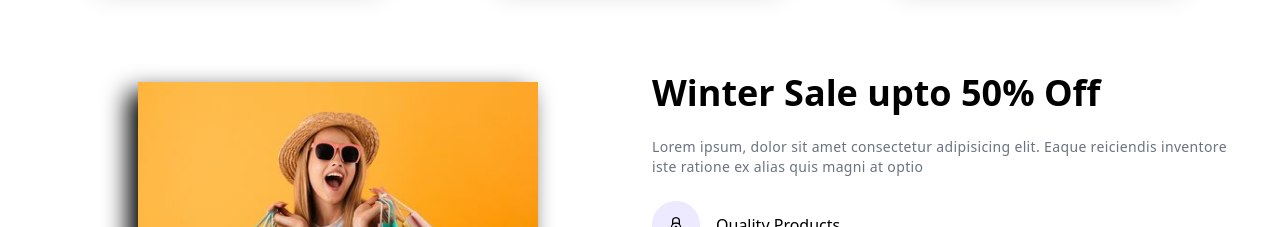
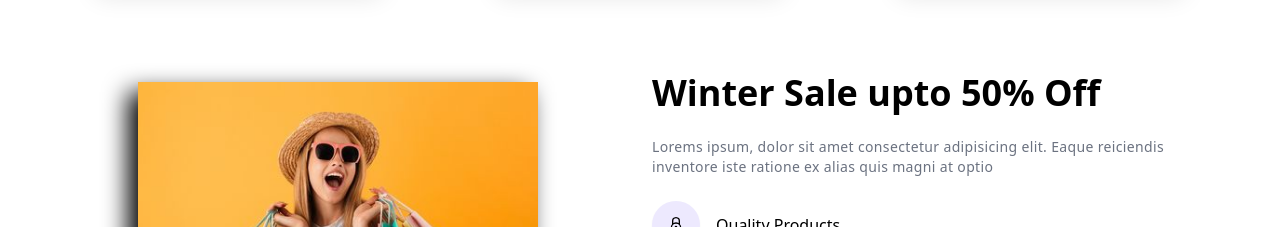
Before and after one commit to letera1/Shopping-Landing-Page, a React (Vite) app: page / in a window 1280 px wide. Shown: the part 1780-2007 px from the top of the page. Built offline with nearby package versions, Linux system fonts and the light colour scheme.

Commit message:
Update Banner.jsx

```diff
--- a/src/components/Bannner/Banner.jsx
+++ b/src/components/Bannner/Banner.jsx
@@ -13,7 +13,7 @@ const Banner = () => {
           <div data-aos="zoom-in">
             <img
               src={BannerImg}
-              alt=""
+              alt="banner"
               className="max-w-[400px] h-[350px] w-full mx-auto drop-shadow-[-10px_10px_12px_rgba(0,0,0,1)] object-cover"
             />
           </div>
@@ -27,7 +27,7 @@ const Banner = () => {
               data-aos="fade-up"
               className="text-sm text-gray-500 tracking-wide leading-5"
             >
-              Lorem ipsum, dolor sit amet consectetur adipisicing elit. Eaque
+              Lorems ipsum, dolor sit amet consectetur adipisicing elit. Eaque
               reiciendis inventore iste ratione ex alias quis magni at optio
             </p>
             <div className="flex flex-col gap-4">
```
